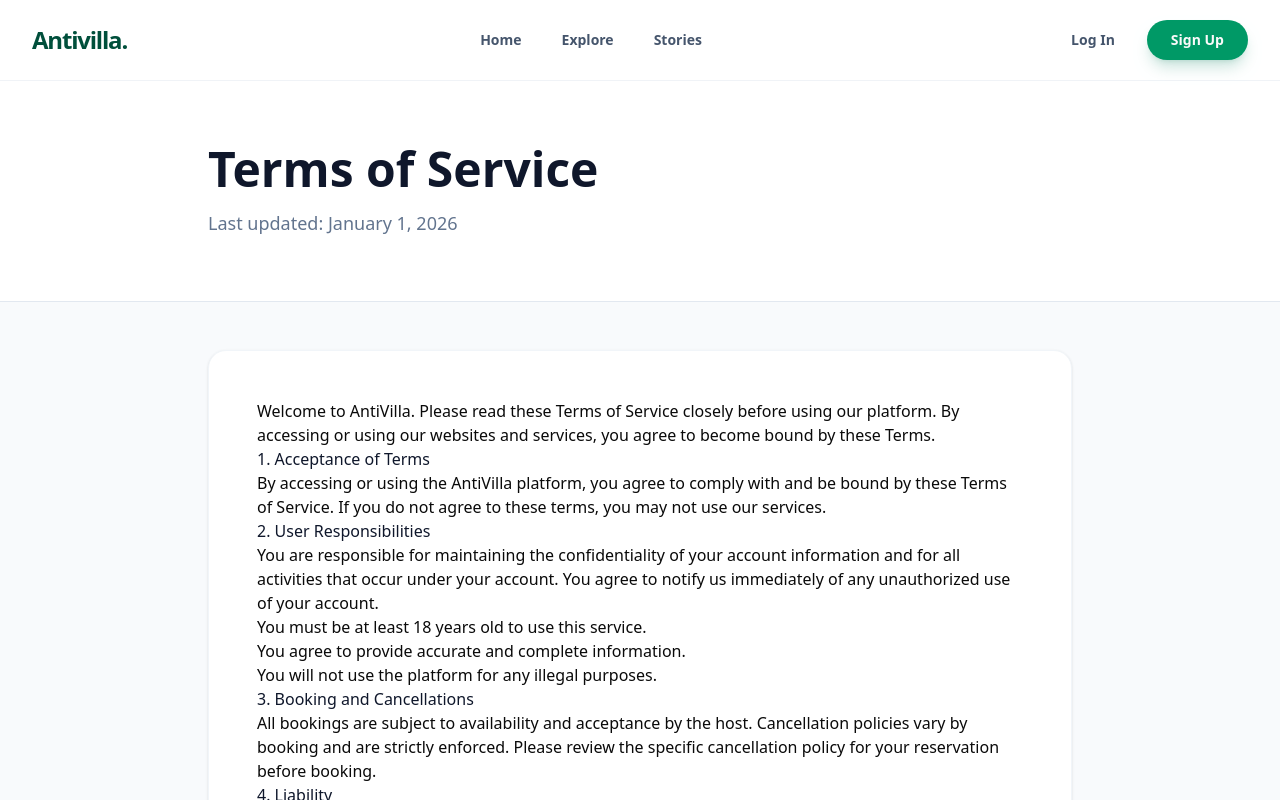
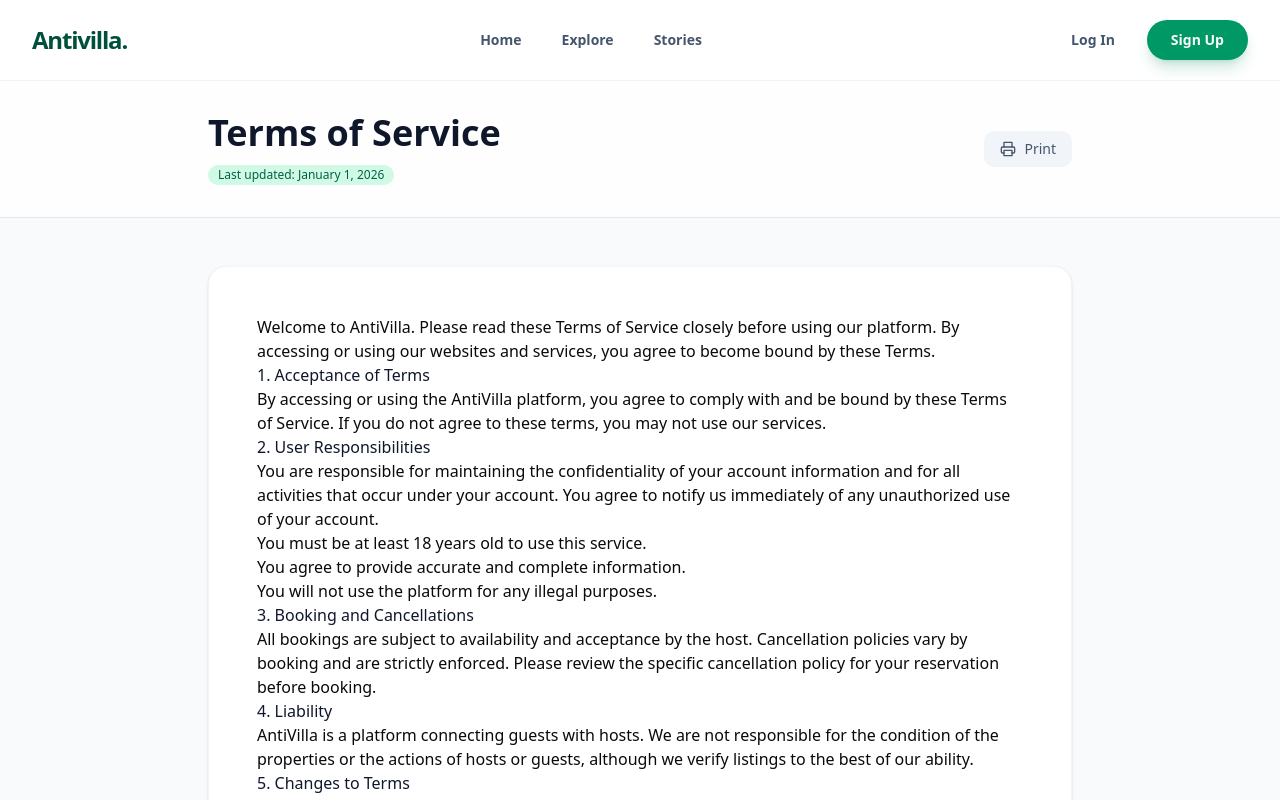
Before and after one commit to naenmad/antivilla, a Next.js app: page /terms in a window 1280 px wide. Shown: the top 800 px of the page. Built offline with nearby package versions, Linux system fonts and the light colour scheme.

Commit message:
feat: enhance UI/UX with accordions for FAQ, print buttons for terms/privacy, and clickable maps link

```diff
--- a/app/contact/page.tsx
+++ b/app/contact/page.tsx
@@ -47,11 +47,16 @@ export default function ContactPage() {
                                     <MapPin className="w-6 h-6 text-emerald-400 mt-1" />
                                     <div>
                                         <p className="font-semibold text-emerald-100 text-sm uppercase tracking-wide">Office</p>
-                                        <p className="text-lg">
+                                        <a
+                                            href="https://www.google.com/maps/search/?api=1&query=Jl.+Raya+Puncak+No.+88+Cisarua+Bogor"
+                                            target="_blank"
+                                            rel="noopener noreferrer"
+                                            className="text-lg hover:text-emerald-200 transition-colors block"
+                                        >
                                             Jl. Raya Puncak No. 88
                                             <br />Cisarua, Bogor
                                             <br />West Java, Indonesia
-                                        </p>
+                                        </a>
                                     </div>
                                 </div>
                             </div>
--- a/app/help-center/page.tsx
+++ b/app/help-center/page.tsx
@@ -1,5 +1,11 @@
 import Link from "next/link";
 import { Search, HelpCircle, FileText, MessageCircle, ChevronRight } from "lucide-react";
+import {
+    Accordion,
+    AccordionContent,
+    AccordionItem,
+    AccordionTrigger,
+} from "@/components/ui/accordion";
 import { Button } from "@/components/ui/button";
 import { Input } from "@/components/ui/input";
 
@@ -61,22 +67,42 @@ export default function HelpCenterPage() {
                 </div>
             </div>
 
+
+
+
+
             {/* FAQ Section */}
-            <div className="container mx-auto px-4 py-16 max-w-4xl">
+            <div className="container mx-auto px-4 py-16 max-w-3xl">
                 <h2 className="text-3xl font-bold text-slate-900 mb-8 text-center">Frequently Asked Questions</h2>
-                <div className="space-y-4">
+                <Accordion type="single" collapsible className="w-full bg-white rounded-xl border border-slate-200 shadow-sm px-6">
                     {[
-                        "How do I cancel my booking?",
-                        "Is it safe to pay through AntiVilla?",
-                        "What if the villa is different from the photos?",
-                        "How do I contact support?",
-                    ].map((question, i) => (
-                        <div key={i} className="bg-white p-6 rounded-xl border border-slate-100 shadow-sm hover:shadow-md transition-all cursor-pointer flex items-center justify-between group">
-                            <span className="font-medium text-slate-700 group-hover:text-emerald-700">{question}</span>
-                            <ChevronRight className="w-5 h-5 text-slate-400 group-hover:text-emerald-600 transition-transform group-hover:translate-x-1" />
-                        </div>
+                        {
+                            q: "How do I cancel my booking?",
+                            a: "You can cancel your booking through your 'My Bookings' page. Cancellation fees may apply depending on the villa's specific policy (Flexible, Moderate, or Strict). Please review the policy before cancelling.",
+                        },
+                        {
+                            q: "Is it safe to pay through AntiVilla?",
+                            a: "Absolutely. We use secure, encrypted payment gateways (Midtrans/Xendit) to process all transactions. We also hold the payment in escrow until 24 hours after you check in to ensure your money is safe.",
+                        },
+                        {
+                            q: "What if the villa is different from the photos?",
+                            a: "Our 'Anti-Zonk' guarantee is our core promise. We physically verify all listings. If the villa significantly differs from the photos or description upon arrival, contact us immediately for a full refund and assistance in finding alternative accommodation.",
+                        },
+                        {
+                            q: "How do I contact support?",
+                            a: "You can reach our support team 24/7 via the Contact Us page, email at support@antivilla.com, or through our dedicated WhatsApp hotline for urgent booking issues.",
+                        },
+                    ].map((faq, i) => (
+                        <AccordionItem key={i} value={`item-${i}`} className="border-b-slate-100 last:border-0">
+                            <AccordionTrigger className="text-left text-slate-800 hover:text-emerald-700 hover:no-underline py-5 text-base">
+                                {faq.q}
+                            </AccordionTrigger>
+                            <AccordionContent className="text-slate-500 leading-relaxed pb-6">
+                                {faq.a}
+                            </AccordionContent>
+                        </AccordionItem>
                     ))}
-                </div>
+                </Accordion>
             </div>
 
             {/* Contact CTA */}
--- a/app/privacy/page.tsx
+++ b/app/privacy/page.tsx
@@ -1,12 +1,24 @@
+"use client";
 
 export default function PrivacyPolicyPage() {
     return (
         <div className="min-h-screen bg-slate-50 pb-20">
             {/* Header */}
-            <div className="bg-white border-b border-slate-200">
-                <div className="container mx-auto px-4 py-16 max-w-4xl">
-                    <h1 className="text-4xl md:text-5xl font-bold text-slate-900 mb-4">Privacy Policy</h1>
-                    <p className="text-slate-500 text-lg">Last updated: January 1, 2026</p>
+            <div className="bg-white border-b border-slate-200 sticky top-0 z-30 bg-white/80 backdrop-blur-md">
+                <div className="container mx-auto px-4 py-8 max-w-4xl flex flex-col md:flex-row justify-between items-start md:items-center gap-4">
+                    <div>
+                        <h1 className="text-3xl md:text-4xl font-bold text-slate-900 mb-2">Privacy Policy</h1>
+                        <div className="inline-flex items-center px-2.5 py-0.5 rounded-full text-xs font-medium bg-emerald-100 text-emerald-800">
+                            Last updated: January 1, 2026
+                        </div>
+                    </div>
+                    <button
+                        onClick={() => window.print()}
+                        className="flex items-center gap-2 px-4 py-2 text-sm font-medium text-slate-600 bg-slate-100 hover:bg-slate-200 rounded-lg transition-colors"
+                    >
+                        <svg xmlns="http://www.w3.org/2000/svg" width="16" height="16" viewBox="0 0 24 24" fill="none" stroke="currentColor" strokeWidth="2" strokeLinecap="round" strokeLinejoin="round" className="lucide lucide-printer"><polyline points="6 9 6 2 18 2 18 9" /><path d="M6 18H4a2 2 0 0 1-2-2v-5a2 2 0 0 1 2-2h16a2 2 0 0 1 2 2v5a2 2 0 0 1-2 2h-2" /><rect width="12" height="8" x="6" y="14" /></svg>
+                        Print
+                    </button>
                 </div>
             </div>
 
--- a/app/terms/page.tsx
+++ b/app/terms/page.tsx
@@ -1,12 +1,25 @@
+"use client";
 
 export default function TermsOfServicePage() {
     return (
         <div className="min-h-screen bg-slate-50 pb-20">
             {/* Header */}
-            <div className="bg-white border-b border-slate-200">
-                <div className="container mx-auto px-4 py-16 max-w-4xl">
-                    <h1 className="text-4xl md:text-5xl font-bold text-slate-900 mb-4">Terms of Service</h1>
-                    <p className="text-slate-500 text-lg">Last updated: January 1, 2026</p>
+            {/* Header */}
+            <div className="bg-white border-b border-slate-200 sticky top-0 z-30 bg-white/80 backdrop-blur-md">
+                <div className="container mx-auto px-4 py-8 max-w-4xl flex flex-col md:flex-row justify-between items-start md:items-center gap-4">
+                    <div>
+                        <h1 className="text-3xl md:text-4xl font-bold text-slate-900 mb-2">Terms of Service</h1>
+                        <div className="inline-flex items-center px-2.5 py-0.5 rounded-full text-xs font-medium bg-emerald-100 text-emerald-800">
+                            Last updated: January 1, 2026
+                        </div>
+                    </div>
+                    <button
+                        onClick={() => window.print()}
+                        className="flex items-center gap-2 px-4 py-2 text-sm font-medium text-slate-600 bg-slate-100 hover:bg-slate-200 rounded-lg transition-colors"
+                    >
+                        <svg xmlns="http://www.w3.org/2000/svg" width="16" height="16" viewBox="0 0 24 24" fill="none" stroke="currentColor" strokeWidth="2" strokeLinecap="round" strokeLinejoin="round" className="lucide lucide-printer"><polyline points="6 9 6 2 18 2 18 9" /><path d="M6 18H4a2 2 0 0 1-2-2v-5a2 2 0 0 1 2-2h16a2 2 0 0 1 2 2v5a2 2 0 0 1-2 2h-2" /><rect width="12" height="8" x="6" y="14" /></svg>
+                        Print
+                    </button>
                 </div>
             </div>
 
```
